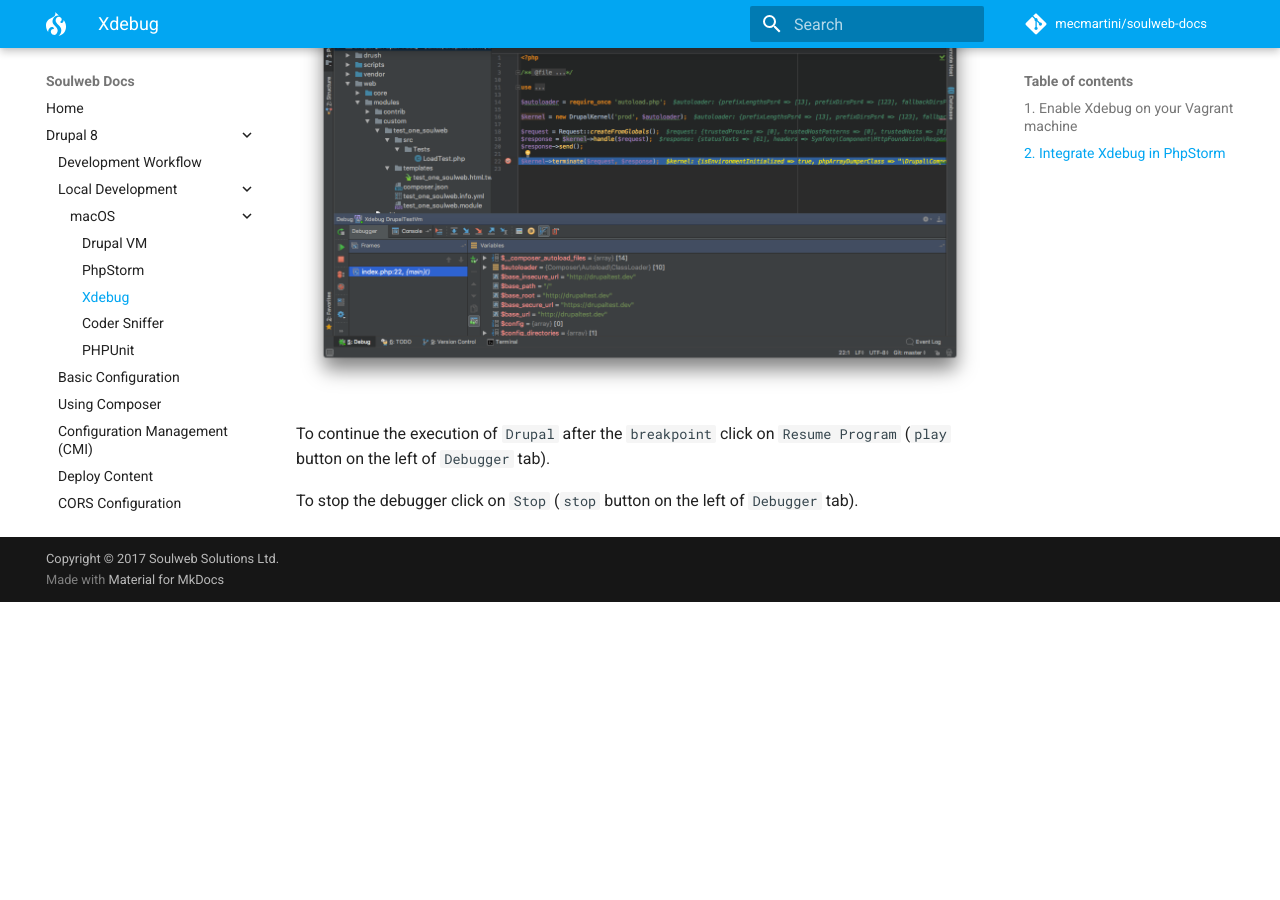
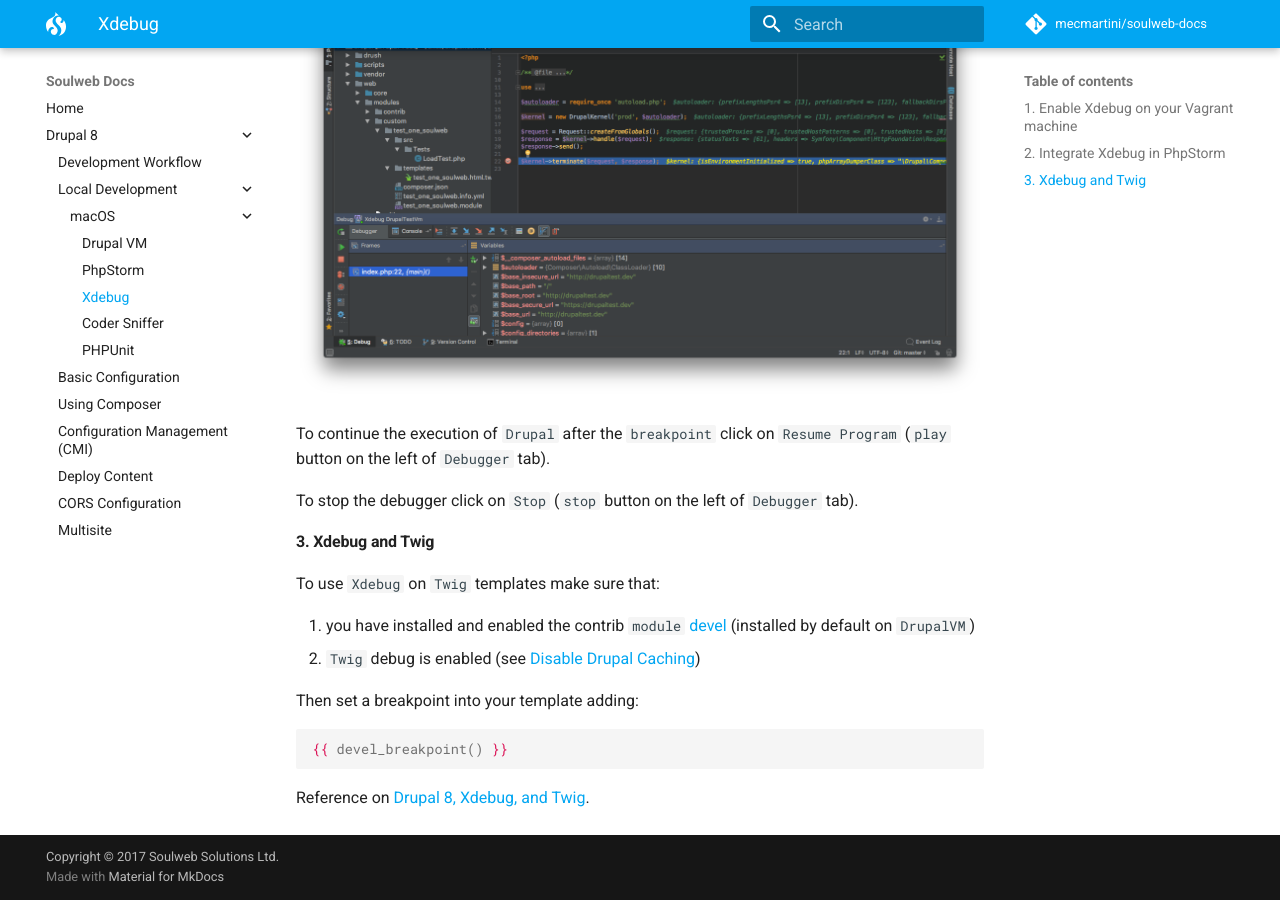
Before and after one commit to mecmartini/soulweb-docs, an MkDocs documentation site: the page built from docs/drupal/drupal_vm_xdebug.md, in a window 1280 px wide and 900 px high, scrolled down 4764 px. Built offline with MkDocs 1.6.1 and Material for MkDocs 9.7.7, drawn with Linux system fonts in a browser that asks for light colours; comment, search, counter and statistics services are not loaded; old or Windows-style settings are respelled for this version of MkDocs; before the commit the page ends 5366 px from its top, so only the background shows below that.

Commit message:
Added docs on Xdebug and Twig

```diff
--- a/docs/drupal/drupal_vm_xdebug.md
+++ b/docs/drupal/drupal_vm_xdebug.md
@@ -101,3 +101,16 @@
 To continue the execution of `Drupal` after the `breakpoint` click on `Resume Program` (`play` button on the left of `Debugger` tab).
 
 To stop the debugger click on `Stop` (`stop` button on the left of `Debugger` tab).
+
+#### 3. Xdebug and Twig
+
+To use `Xdebug` on `Twig` templates make sure that:
+
+1. you have installed and enabled the contrib `module` [devel](https://www.drupal.org/project/devel) (installed by default on `DrupalVM`)
+2. `Twig` debug is enabled (see [Disable Drupal Caching](drupal_basic_configuration.md#4-disable-drupal-caching))
+
+Then set a breakpoint into your template adding:
+
+    {{ devel_breakpoint() }}
+
+Reference on [Drupal 8, Xdebug, and Twig](https://www.chapterthree.com/blog/drupal-8-xdebug-and-twig-an-update).
```
Also changed, not shown: site/drupal/drupal_vm_xdebug/index.html, site/mkdocs/search_index.json, site/sitemap.xml.
